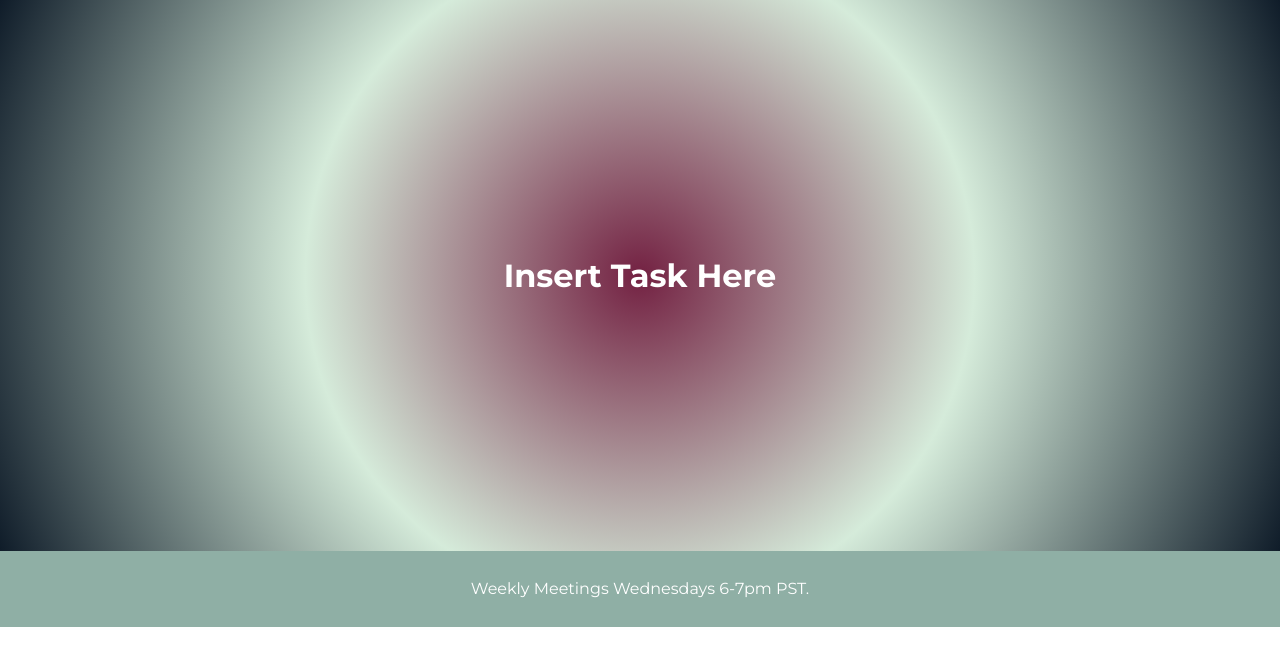
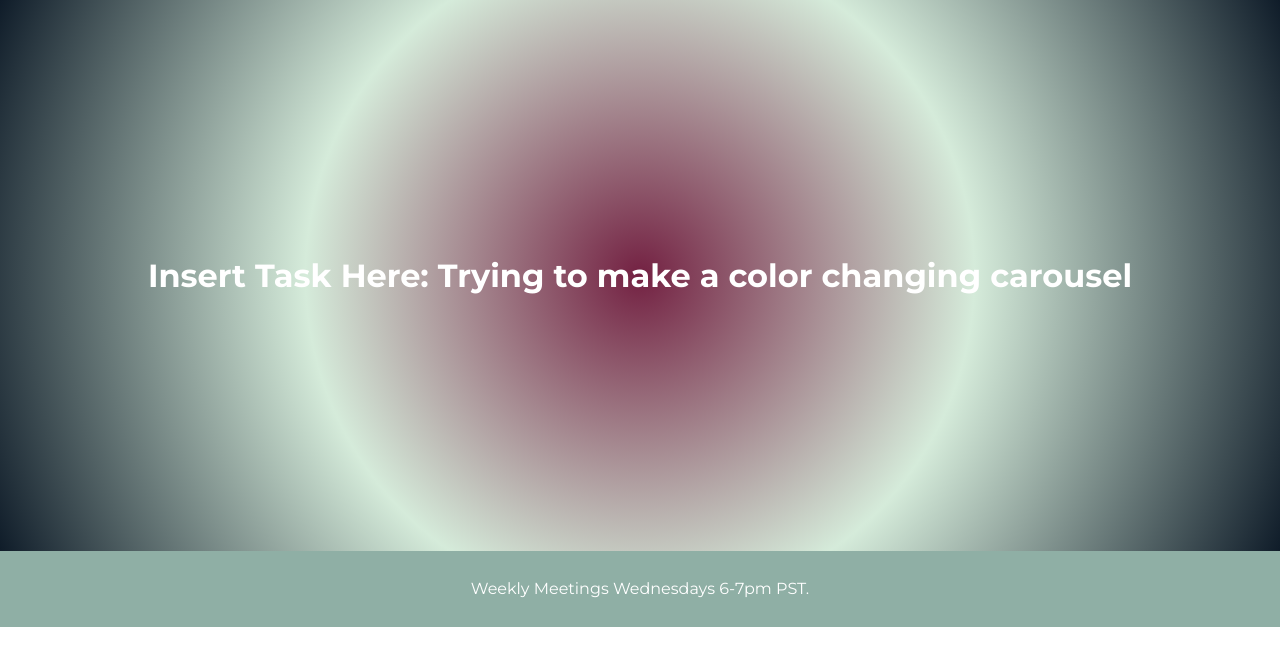
Before and after one commit to include-davis/Leads-Training-2025, a Next.js app: page /task_example in a window 1280 px wide. Shown: the top 666 px of the page. Built offline with nearby package versions, Linux system fonts and the light colour scheme.

Commit message:
init commit

```diff
--- a/app/(pages)/task_example/page.jsx
+++ b/app/(pages)/task_example/page.jsx
@@ -4,7 +4,7 @@ export default function Task() {
   return (
     <main>
       <div className={styles.container}>
-        <h1>Insert Task Here</h1>
+        <h1>Insert Task Here: Trying to make a color changing carousel</h1>
       </div>
     </main>
   );
```
